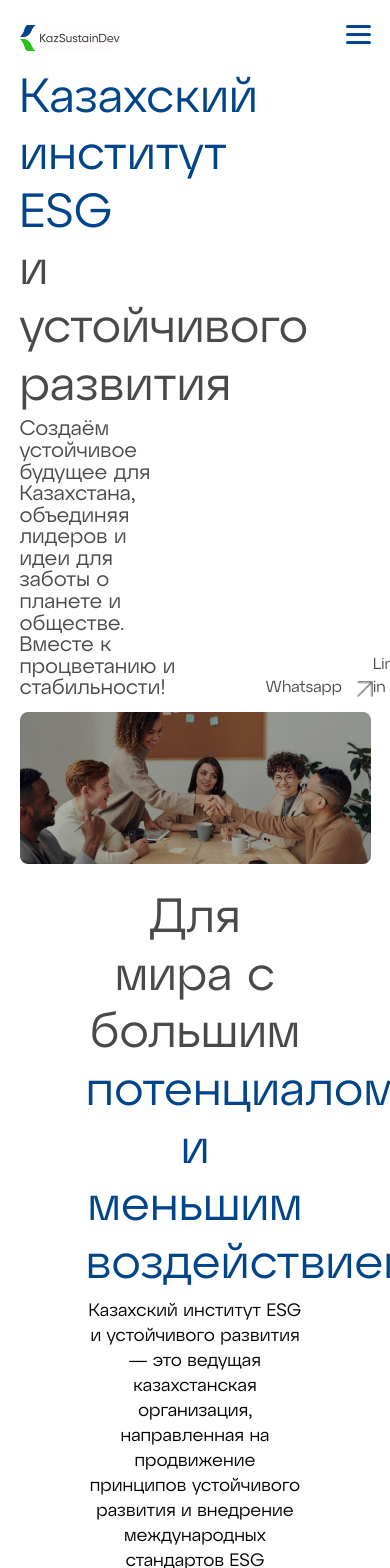
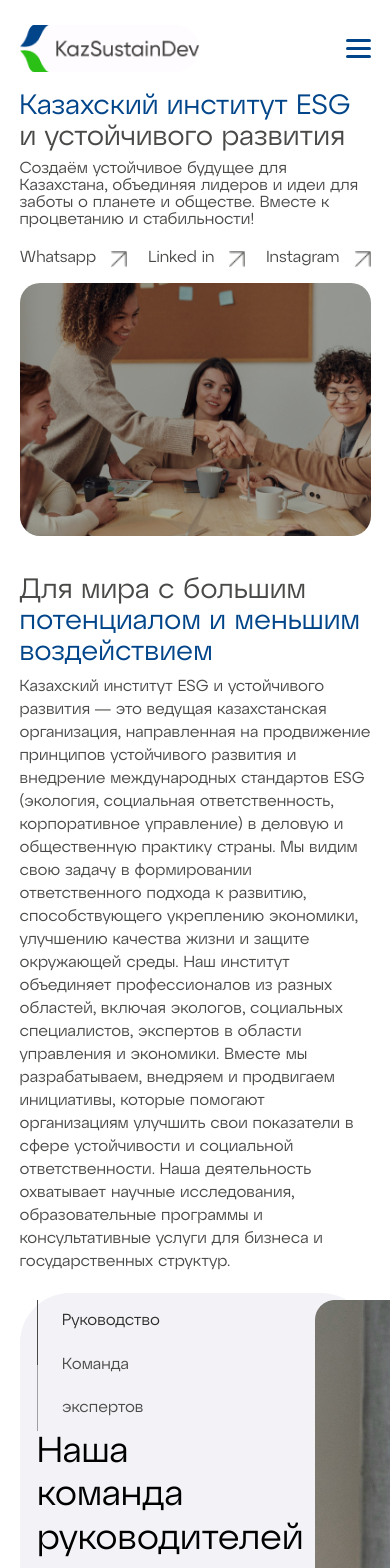
Before and after one commit to DonJuvn/kaz-sustain-dev, a React (Create React App) app: page / in a window 390 px wide. Shown: the top 1568 px of the page. Built offline with nearby package versions, Linux system fonts and the light colour scheme.

Commit message:
responsive about

```diff
--- a/src/App.css
+++ b/src/App.css
@@ -104,9 +104,9 @@ body {
 @media (max-width: 768px) {
    #menu .menu {
       flex-direction: row;
-      align-items: flex-start;
       padding-top: 5%;
       flex-wrap: wrap;
+      align-items: center;
    }
 
    .menu .nav {
@@ -131,7 +131,7 @@ body {
    }
 
    .logo img {
-      width: 120px;
+      width: 180px;
    }
 
    /* Optional: Hide phone number on mobile */
@@ -141,7 +141,7 @@ body {
 }
 
 /* Further mobile adjustments */
-@media (max-width: 480px) {
+/* @media (max-width: 480px) {
    .menu .nav a {
       font-size: 12px;
    }
@@ -149,7 +149,7 @@ body {
    .logo img {
       width: 100px;
    }
-}
+} */
 
 /* about */
 #about {
@@ -214,6 +214,34 @@ body {
 #bg .img img {
    width: 100%;
 }
+@media screen and (max-width: 768px) {
+   #title {
+      font-size: 28px;
+      line-height: 31.25px;
+   }
+   .about .text {
+      flex-direction: column;
+   }
+   .about .text .inner {
+      width: 100%;
+   }
+   .about .text .inner p {
+      font-size: 16px;
+      line-height: 17.25px;
+   }
+   .about .text .links {
+      width: 100%;
+      margin-top: 5%;
+   }
+   #bg .img {
+      height: 30vh;
+   }
+   #bg .img img {
+      height: 100%;
+      object-fit: cover;
+      border-radius: 20px;
+   }
+}
 
 /* potential */
 #potential {
@@ -227,6 +255,22 @@ body {
 }
 .potential p {
    font-size: 18px;
+   color: #494947;
+}
+
+@media screen and (max-width: 768px) {
+   #potential{
+      padding-top: 10%;
+   }
+   #potential .container{
+      width: 90%;
+   }
+   .potential{
+      text-align: left;
+   }
+   .potential p{
+      font-size: 16px;
+   }
 }
 
 /* team */
```
